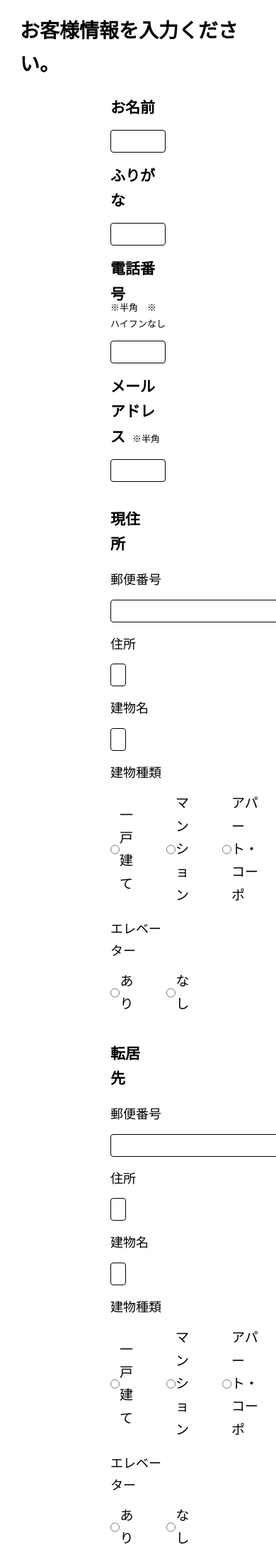
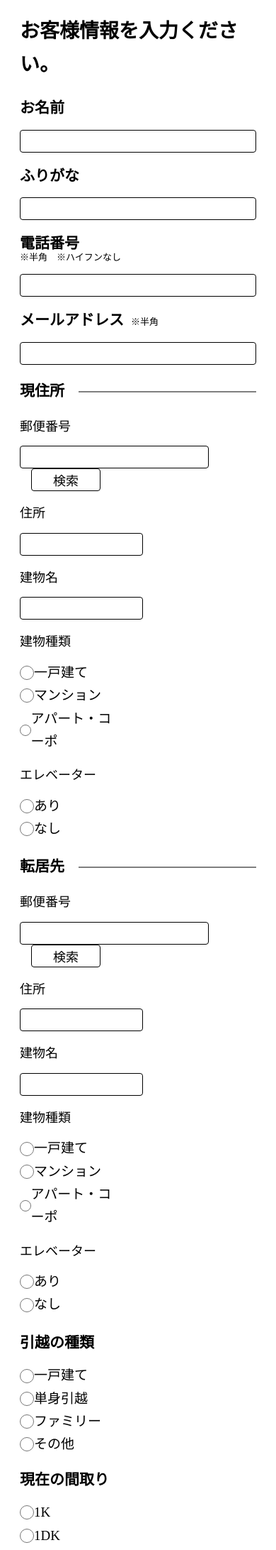
Before and after one commit to kanaura/moving, a PHP site: page /others.php in a window 390 px wide; the page is wider, and only the part inside the window is pictured. Shown: the part 102-2286 px from the top of that part at 71% size. Run offline with PHP 8.4, Linux system fonts and the light colour scheme.

Commit message:
フォームのRSP対応

```diff
--- a/assets/css/style.css
+++ b/assets/css/style.css
@@ -1825,12 +1825,25 @@ body.form .form-list {
   padding: 0 128px;
 }
 
+@media only screen and (max-width: 768px) {
+  body.form .form-list {
+    margin: 0 0 80px;
+    padding: 0;
+  }
+}
+
 body.form .form-list .form-row {
   display: -webkit-box;
   display: -ms-flexbox;
   display: flex;
   -ms-flex-wrap: wrap;
       flex-wrap: wrap;
+}
+
+@media only screen and (max-width: 768px) {
+  body.form .form-list .form-row {
+    display: block;
+  }
 }
 
 body.form .form-list .form-row .form-item-name {
@@ -1869,6 +1882,8 @@ body.form .form-list .form-row .form-item-group {
           align-items: center;
   width: calc(100% - 160px);
   margin: -4px 0 16px;
+  -ms-flex-wrap: wrap;
+      flex-wrap: wrap;
 }
 
 body.form .form-list .form-row .form-item-group.full {
@@ -1886,6 +1901,12 @@ body.form .form-list .form-row .form-item-group label {
   font-size: 19px;
   font-weight: 400;
   line-height: 1.7;
+}
+
+@media only screen and (max-width: 768px) {
+  body.form .form-list .form-row .form-item-group label {
+    width: 100%;
+  }
 }
 
 body.form .form-list .form-row .form-item-group input[type=radio] {
--- a/assets/scss/_page-form.scss
+++ b/assets/scss/_page-form.scss
@@ -14,9 +14,18 @@ body.form {
         margin: 0 0 200px;
         padding: 0 128px;
 
+        @media only screen and (max-width: 768px) {
+            margin: 0 0 80px;
+            padding: 0;
+        }
+
         .form-row {
             display: flex;
             flex-wrap: wrap;
+
+            @media only screen and (max-width: 768px) {
+                display: block;
+            }
 
             .form-item-name {
                 margin: 0 0 16px;
@@ -49,6 +58,7 @@ body.form {
                 @include flex-center-v;
                 width: calc(100% - 160px);
                 margin: -4px 0 16px;
+                flex-wrap: wrap;
 
                 &.full {
                     width: 100%;
@@ -60,6 +70,10 @@ body.form {
                     font-size: 19px;
                     font-weight: $fw-normal;
                     line-height: 1.7;
+
+                    @media only screen and (max-width: 768px) {
+                        width: 100%;
+                    }
                 }
 
                 input[type=radio] {
```
